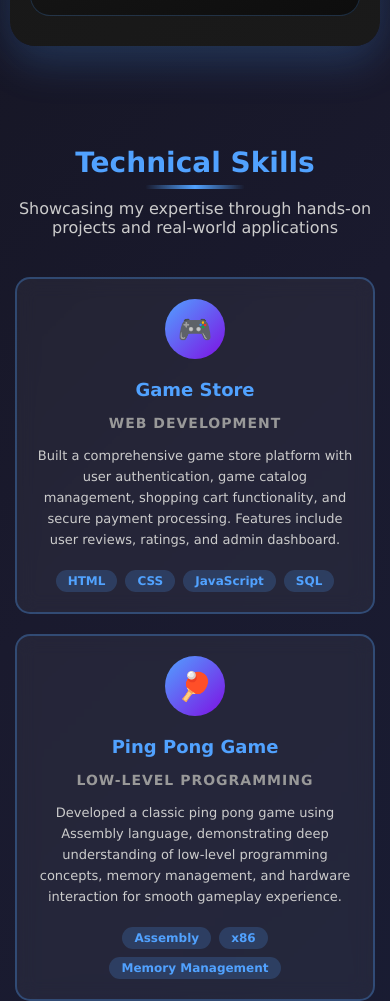
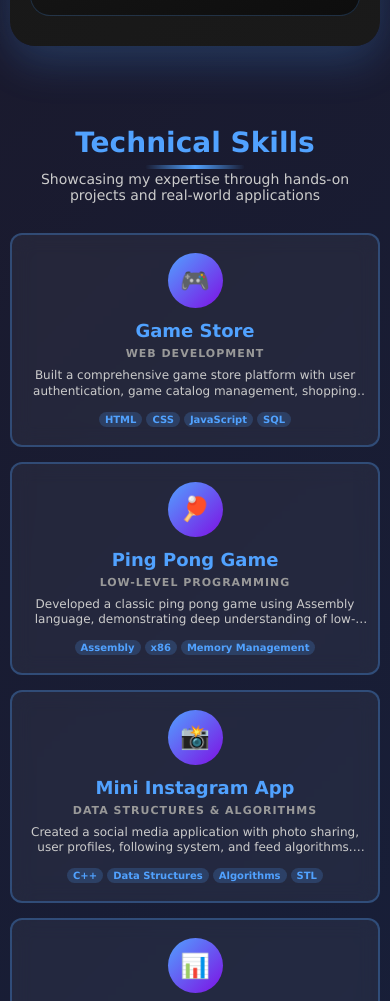
Before and after one commit to BilalKalyar-200/portfolio.github.io, a plain HTML site: page index.html in a window 390 px wide. Shown: the part 2128-3129 px from the top of the page. Drawn offline with Linux system fonts and the light colour scheme.

Commit message:
fix responsiveness

```diff
--- a/style.css
+++ b/style.css
@@ -604,7 +604,6 @@ html {
     color: #51a2ff;
     text-shadow: 0 0 10px rgba(81, 162, 255, 0.3);
 }
-
 .skills-container {
     position: relative;
     z-index: 2;
@@ -814,9 +813,11 @@ html {
         font-size: 24px;
     }
 }
+
 .anchor-fix {
     scroll-margin-top: 100px;
 }
+
 .hamburger {
     display: none;
     font-size: 26px;
@@ -824,7 +825,6 @@ html {
     cursor: pointer;
     user-select: none;
 }
-
 
 @media screen and (max-width: 768px) {
     .nav-links {
@@ -984,7 +984,7 @@ font-size: 12px;
     font-weight: bold;
 }
 
-/* Responsive Design */
+/* Improved Mobile Responsive Design */
 @media screen and (max-width: 768px) {
     .navbar {
         padding: 15px 20px;
@@ -1004,62 +1004,124 @@ font-weight: bold;
     }
 
     .skills-section {
-    padding: 100px 20px 30px 20px;
+        padding: 80px 15px 30px 15px; /* Reduced top padding */
+        min-height: auto; /* Remove min-height constraint */
     }
 
     .section-title {
-    font-size: 36px;
+        font-size: 32px; /* Smaller title */
+        margin-bottom: 15px; /* Reduced margin */
     }
 
     .section-subtitle {
-    font-size: 16px;
-    margin-bottom: 40px;
+        font-size: 15px;
+        margin-bottom: 35px; /* Reduced margin */
+        padding: 0 10px;
     }
 
     .skills-grid {
         grid-template-columns: 1fr;
-    gap: 20px;
+        gap: 20px; /* Reduced gap between cards */
+        max-width: 100%;
     }
 
     .skill-card {
-    padding: 25px;
+        padding: 20px 15px; /* Reduced padding */
+        border-radius: 12px;
     }
 
     .skill-icon {
-    width: 70px;
-    height: 70px;
-    font-size: 32px;
+        width: 60px; /* Smaller icon */
+        height: 60px;
+        font-size: 28px;
+        margin-bottom: 15px; /* Reduced margin */
     }
 
     .skill-title {
         font-size: 20px;
+        margin-bottom: 8px; /* Reduced margin */
+    }
+
+    .skill-tech {
+        font-size: 12px;
+        margin-bottom: 10px; /* Reduced margin */
+    }
+
+    .skill-description {
+        font-size: 13px;
+        line-height: 1.4; /* Tighter line height */
+        /* Limit description to 3 lines on mobile */
+        display: -webkit-box;
+        -webkit-line-clamp: 3;
+        -webkit-box-orient: vertical;
+        overflow: hidden;
+    }
+
+    .tech-tags {
+        margin-top: 15px; /* Reduced margin */
+        gap: 6px;
+    }
+
+    .tech-tag {
+        padding: 3px 8px;
+        font-size: 11px;
     }
 }
 
 @media screen and (max-width: 480px) {
     .skills-section {
-    padding: 90px 15px 25px 15px;
+        padding: 70px 10px 25px 10px; /* Further reduced padding */
     }
 
     .section-title {
         font-size: 28px;
+        margin-bottom: 12px;
+    }
+
+    .section-subtitle {
+        font-size: 14px;
+        margin-bottom: 30px;
+    }
+
+    .skills-grid {
+        gap: 15px; /* Smaller gap */
     }
 
     .skill-card {
-    padding: 20px;
+        padding: 18px 12px; /* More compact padding */
     }
 
     .skill-icon {
-    width: 60px;
-    height: 60px;
-    font-size: 28px;
+        width: 55px;
+        height: 55px;
+        font-size: 24px;
+        margin-bottom: 12px;
     }
 
     .skill-title {
         font-size: 18px;
+        margin-bottom: 6px;
+    }
+
+    .skill-tech {
+        font-size: 11px;
+        margin-bottom: 8px;
     }
 
     .skill-description {
-    font-size: 13px;
+        font-size: 12px;
+        line-height: 1.3;
+        /* Limit to 2 lines on very small screens */
+        -webkit-line-clamp: 2;
+    }
+
+    .tech-tags {
+        margin-top: 12px;
+        gap: 4px;
+    }
+
+    .tech-tag {
+        padding: 2px 6px;
+        font-size: 10px;
     }
 }
```
Also changed, not shown: index.html (+5 -1 lines). Lines whose indentation alone changed are shown as unchanged.
